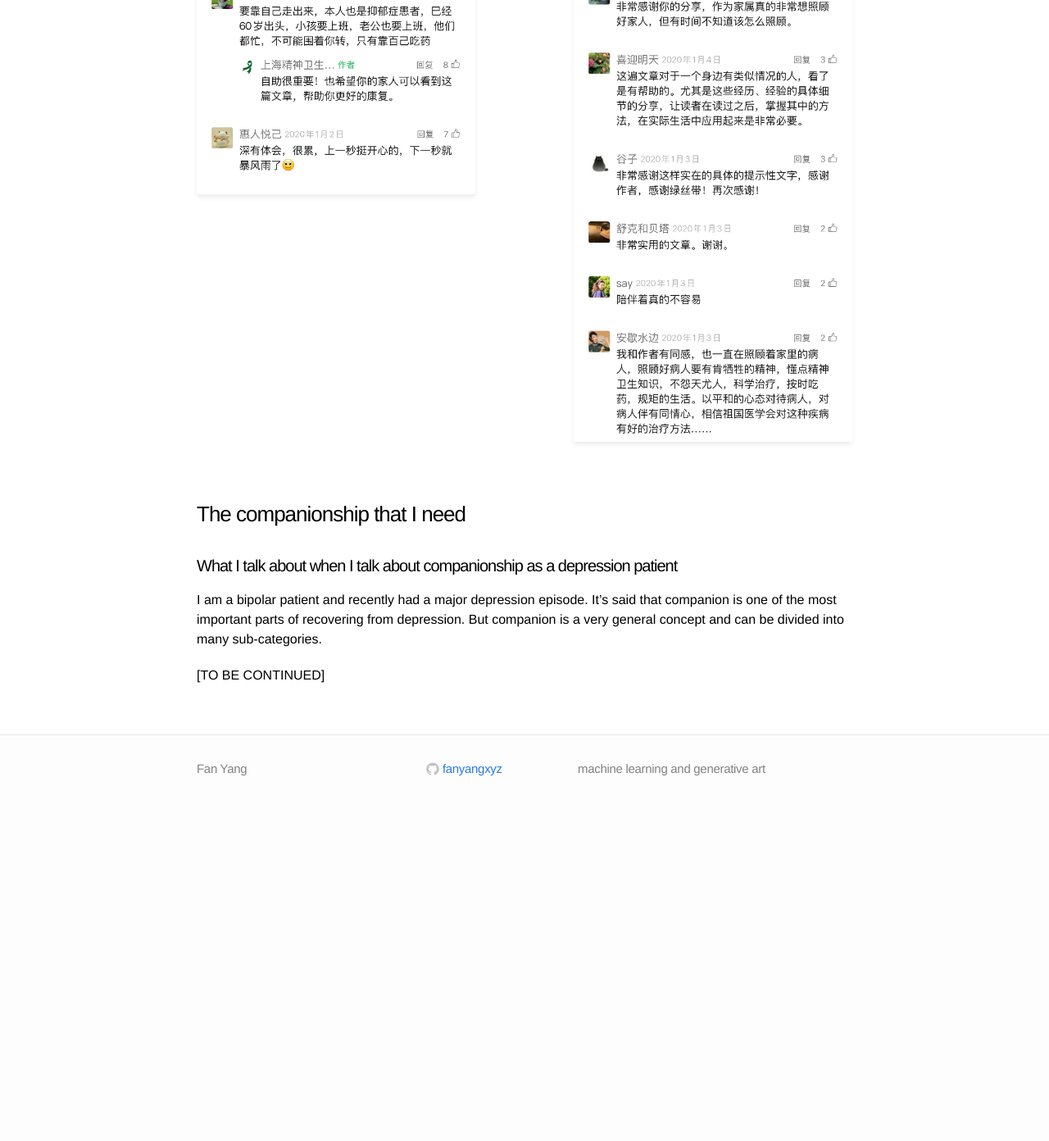
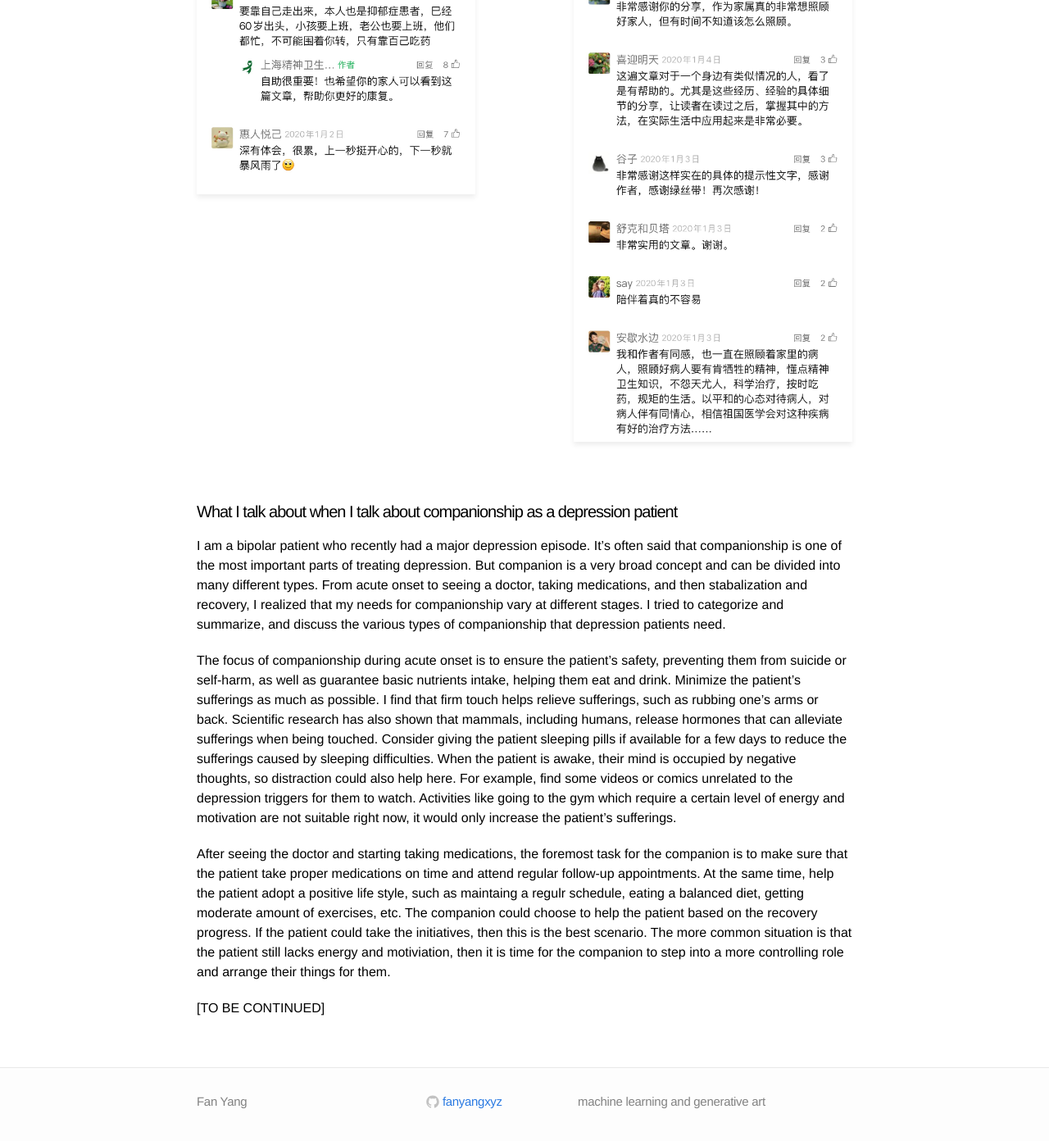
Before and after one commit to fanyangxyz/fanyangxyz.github.io, a Jekyll site: the page built from _posts/2025-09-29-companionship.md, in a window 1280 px wide and 1400 px high, scrolled down 399 px. Shown: the top 1392 px of the window at 82% size. Built offline with Jekyll 4.4.1, drawn with Linux system fonts in a browser that asks for light colours; before the commit the page ends 1393 px from its top, so only the background shows below that.

Commit message:
add translations

```diff
--- a/_posts/2025-09-29-companionship.md
+++ b/_posts/2025-09-29-companionship.md
@@ -26,10 +26,33 @@ See the screenshots below.
 
 </div>
 
-### The companionship that I need
 #### What I talk about when I talk about companionship as a depression patient
-I am a bipolar patient and recently had a major depression episode.
-It's said that companion is one of the most important parts of recovering from depression.
-But companion is a very general concept and can be divided into many sub-categories.
+I am a bipolar patient who recently had a major depression episode.
+It's often said that companionship is one of the most important parts of treating depression.
+But companion is a very broad concept and can be divided into many different types.
+From acute onset to seeing a doctor, taking medications, and then stabalization and recovery,
+I realized that my needs for companionship vary at different stages.
+I tried to categorize and summarize, and discuss the various types of companionship that depression patients need.
+
+The focus of companionship during acute onset is to ensure the patient's safety, preventing them from suicide or self-harm,
+as well as guarantee basic nutrients intake, helping them eat and drink.
+Minimize the patient's sufferings as much as possible.
+I find that firm touch helps relieve sufferings, such as rubbing one's arms or back.
+Scientific research has also shown that mammals, including humans, release hormones that can alleviate sufferings when being touched.
+Consider giving the patient sleeping pills if available for a few days to reduce the sufferings caused by sleeping difficulties.
+When the patient is awake, their mind is occupied by negative thoughts, so distraction could also help here.
+For example, find some videos or comics unrelated to the depression triggers for them to watch.
+Activities like going to the gym which require a certain level of energy and motivation are not suitable right now,
+it would only increase the patient's sufferings.
+
+After seeing the doctor and starting taking medications, the foremost task for the companion is to make sure that the patient
+take proper medications on time and attend regular follow-up appointments.
+At the same time, help the patient adopt a positive life style, such as maintaing a regulr schedule, eating a balanced diet,
+getting moderate amount of exercises, etc.
+The companion could choose to help the patient based on the recovery progress.
+If the patient could take the initiatives, then this is the best scenario.
+The more common situation is that the patient still lacks energy and motiviation,
+then it is time for the companion to step into a more controlling role and
+arrange their things for them.
 
 [TO BE CONTINUED]
```
